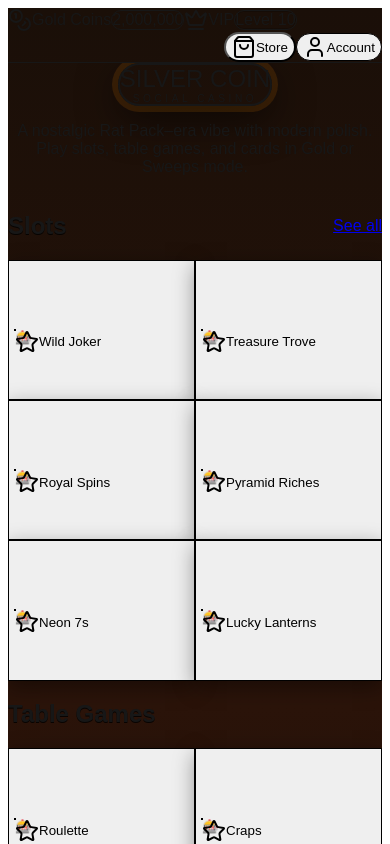
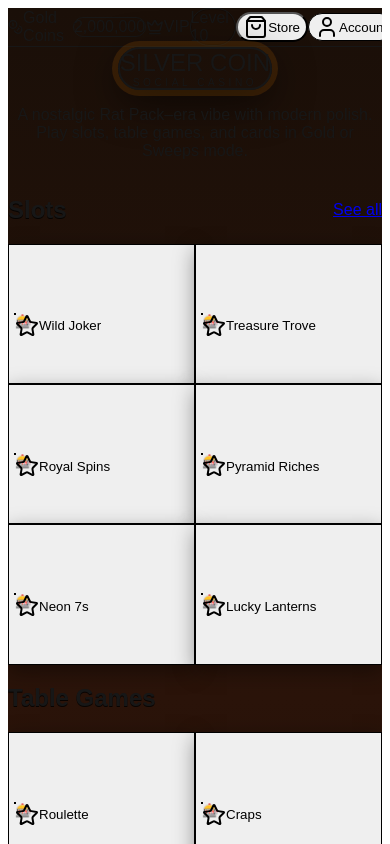
Before and after one commit to hannahvholmes/silvercoin, a Next.js app: page / in a window 390 px wide. Shown: the top 844 px of the page. Built offline with nearby package versions, Linux system fonts and the light colour scheme; grey boxes are pictures that could not be loaded.

Commit message:
fix(types): replace any with ReactNode; mobile-safe TopBar

```diff
--- a/src/app/page.tsx
+++ b/src/app/page.tsx
@@ -11,16 +11,15 @@ import {
   Search,
   ChevronRight,
 } from "lucide-react";
-import type { ReactNode } from "react";
 
-/* ---------- Small UI helpers ---------- */
-const Chip = ({ children }: { children: ReactNode }) => (
+// --- Helper UI bits ---
+const Chip = ({ children }: { children: any }) => (
   <span className="inline-flex items-center gap-1 rounded-full bg-yellow-500/10 text-yellow-300 border border-yellow-400/30 px-3 py-1 text-xs font-medium shadow-[inset_0_0_0_1px_rgba(0,0,0,.2)]">
     {children}
   </span>
 );
 
-const Pill = ({ children }: { children: ReactNode }) => (
+const Pill = ({ children }: { children: any }) => (
   <span className="inline-flex items-center rounded-full bg-zinc-800/70 border border-zinc-700 px-3 py-1 text-xs text-zinc-200">
     {children}
   </span>
@@ -32,8 +31,8 @@ const Section = ({
   cta,
 }: {
   title: string;
-  children: ReactNode;
-  cta?: ReactNode;
+  children: any;
+  cta?: any;
 }) => (
   <section className="mt-8">
     <div className="flex items-center justify-between mb-3">
@@ -46,7 +45,7 @@ const Section = ({
   </section>
 );
 
-/* ---------- Sample data ---------- */
+// --- Data ---
 const SLOTS = [
   { key: "wild-joker", label: "Wild Joker" },
   { key: "treasure-trove", label: "Treasure Trove" },
@@ -70,7 +69,7 @@ const CARDS = [
   { key: "three-card", label: "Three Card" },
 ];
 
-/* ---------- Game tile ---------- */
+// --- Game Tile ---
 function GameTile({ name }: { name: string }) {
   return (
     <motion.button
@@ -95,50 +94,43 @@ function GameTile({ name }: { name: string }) {
   );
 }
 
-/* ---------- Mobile-safe Top Bar ---------- */
+// --- Top Bar ---
 function TopBar() {
   return (
-    <div className="w-full bg-zinc-950/70 border-b border-amber-400/10 backdrop-blur supports-[backdrop-filter]:bg-zinc-950/50">
-      <div className="mx-auto max-w-7xl px-4 sm:px-6 pl-[env(safe-area-inset-left)] pr-[env(safe-area-inset-right)]">
-        <div className="flex items-center gap-2 md:gap-3 py-2 flex-wrap sm:flex-nowrap min-w-0">
-          <div className="flex items-center gap-2 text-amber-200 shrink-0">
+    <div className="flex items-center gap-3 px-4 py-2 bg-zinc-950/70 border-b border-amber-400/10 backdrop-blur supports-[backdrop-filter]:bg-zinc-950/50">
+      <div className="flex items-center gap-2 text-amber-200">
         <Coins className="size-4" />
         <span className="text-xs">Gold Coins</span>
         <Pill>2,000,000</Pill>
       </div>
-
-          <div className="flex items-center gap-2 text-amber-200 shrink-0">
+      <div className="flex items-center gap-2 text-amber-200">
         <Crown className="size-4" />
         <span className="text-xs">VIP</span>
         <Chip>Level 10</Chip>
       </div>
-
-          <div className="ml-auto flex items-center gap-2 min-w-0">
-            <div className="hidden md:flex items-center gap-2 px-3 py-1.5 rounded-full bg-zinc-800/60 border border-zinc-700 w-full max-w-[200px]">
-              <Search className="size-4 text-zinc-400 shrink-0" />
+      <div className="ml-auto flex items-center gap-2">
+        <div className="hidden md:flex items-center gap-2 px-3 py-1.5 rounded-full bg-zinc-800/60 border border-zinc-700">
+          <Search className="size-4 text-zinc-400" />
           <input
             placeholder="Search games"
-                className="bg-transparent outline-none text-sm placeholder:text-zinc-500 w-full min-w-0"
+            className="bg-transparent outline-none text-sm placeholder:text-zinc-500"
           />
         </div>
-
-            <button className="shrink-0 inline-flex items-center gap-2 rounded-full bg-amber-500 text-zinc-950 px-4 py-1.5 text-sm font-semibold shadow hover:bg-amber-400">
+        <button className="inline-flex items-center gap-2 rounded-full bg-amber-500 text-zinc-950 px-4 py-1.5 text-sm font-semibold shadow hover:bg-amber-400">
           <ShoppingBag className="size-4" /> Store
         </button>
-            <button className="shrink-0 inline-flex items-center gap-2 rounded-full bg-zinc-800 border border-zinc-700 px-4 py-1.5 text-sm text-zinc-200 hover:bg-zinc-700">
+        <button className="inline-flex items-center gap-2 rounded-full bg-zinc-800 border border-zinc-700 px-4 py-1.5 text-sm text-zinc-200 hover:bg-zinc-700">
           <User className="size-4" /> Account
         </button>
-            <button className="hidden sm:inline-flex shrink-0 items-center gap-2 rounded-full bg-zinc-800 border border-zinc-700 px-3 py-1.5 text-sm text-zinc-200 hover:bg-zinc-700">
+        <button className="hidden sm:inline-flex items-center gap-2 rounded-full bg-zinc-800 border border-zinc-700 px-3 py-1.5 text-sm text-zinc-200 hover:bg-zinc-700">
           <Settings className="size-4" /> Settings
         </button>
-          </div>
-        </div>
       </div>
     </div>
   );
 }
 
-/* ---------- Header / Logo ---------- */
+// --- Header / Logo ---
 function MarqueeLogo() {
   return (
     <div className="relative flex flex-col items-center text-center py-6">
@@ -166,7 +158,7 @@ function MarqueeLogo() {
   );
 }
 
-/* ---------- Grid & Footer ---------- */
+// --- Category Grid ---
 function Grid({ items }: { items: { key: string; label: string }[] }) {
   return (
     <div className="grid grid-cols-2 sm:grid-cols-3 lg:grid-cols-4 xl:grid-cols-6 gap-3">
@@ -177,6 +169,7 @@ function Grid({ items }: { items: { key: string; label: string }[] }) {
   );
 }
 
+// --- Footer CTA ---
 function FooterCTA() {
   return (
     <div className="mt-10 mb-8">
@@ -188,13 +181,13 @@ function FooterCTA() {
   );
 }
 
-/* ---------- Page ---------- */
+// --- Page ---
 export default function SilverCoinLanding() {
   return (
     <div className="min-h-screen bg-gradient-to-b from-[#1a0f08] via-[#2a1309] to-[#120904] text-amber-50">
       <div className="pointer-events-none fixed inset-0 bg-[radial-gradient(70%_50%_at_50%_0%,rgba(255,200,50,.15),transparent_60%)]" />
       <TopBar />
-      <main className="mx-auto max-w-7xl px-4 sm:px-6 overflow-hidden">
+      <main className="mx-auto max-w-7xl px-4 sm:px-6">
         <MarqueeLogo />
         <Section
           title="Slots"
```
Lines whose indentation alone changed are shown as unchanged.
